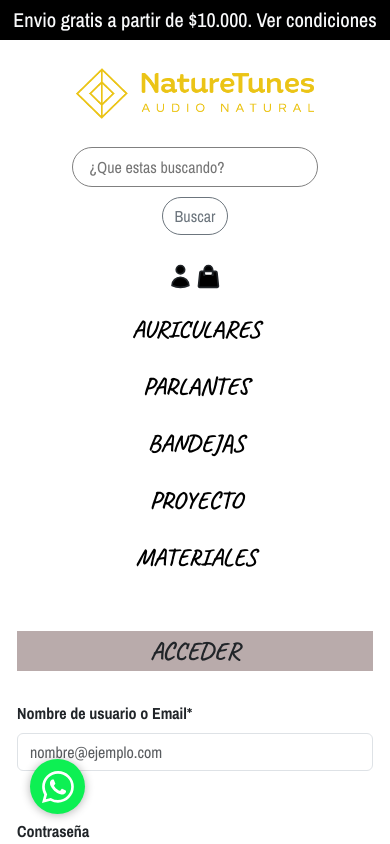
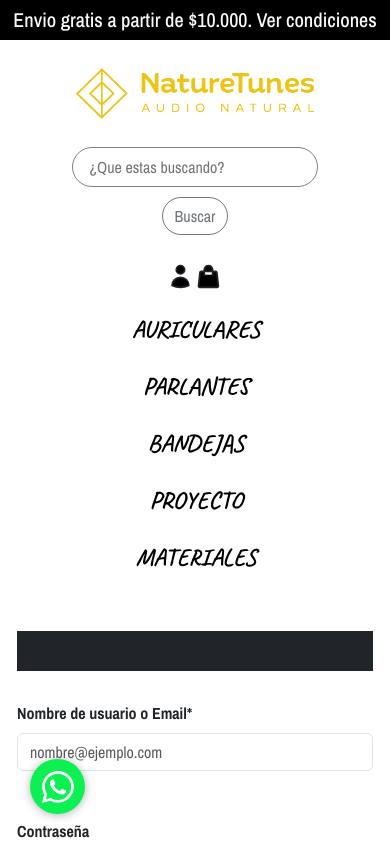
Before and after one commit to MaxiPrandi/NatureTunes, a React (Vite) app in the folder Front/: page /Login in a window 390 px wide. Shown: the top 844 px of the page. Built offline with nearby package versions, Linux system fonts and the light colour scheme.

Commit message:
hice formularios

```diff
--- a/Front/public/styles/App.css
+++ b/Front/public/styles/App.css
@@ -186,7 +186,7 @@ h2,h3,h4 {
   padding: 5px;
 }
 .acceso{
-  background-color: rgb(185, 171, 171);
+  background-color: #212529;
   padding: 5px;
 }
 }
```
